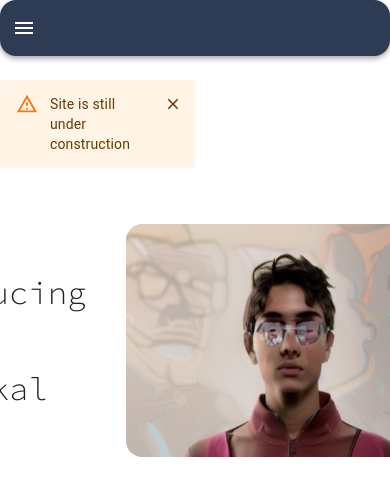
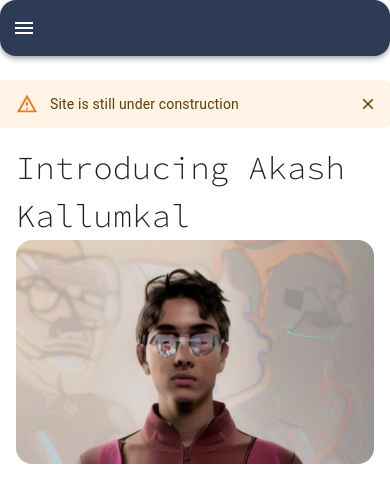
Before and after one commit to Xocash695/my-portfolio, a Next.js app: page / in a window 390 px wide. Shown: the top 502 px of the page. Built offline with nearby package versions, Linux system fonts and the light colour scheme.

Commit message:
fixed image responsiveness

```diff
--- a/src/app/page.tsx
+++ b/src/app/page.tsx
@@ -1,20 +1,27 @@
 "use client"
-import {Source_Code_Pro} from "next/font/google"
+import { Source_Code_Pro } from "next/font/google"
 import styles from './page.module.css'
 import Box from '@mui/material/Box';
+import Container from "@mui/material/Container";
+import * as React from 'react';
+import CssBaseline from '@mui/material/CssBaseline';
 
-
-const source_code_pro = Source_Code_Pro({ subsets: ['latin'], style: 'italic', weight: '300' })
+const source_code_pro = Source_Code_Pro({ subsets: ['latin'], style: 'italic', weight: '300', })
 
 export default function Home() {
   return (
     <>
+      <Container
+      sx={{
+        maxWidth: "sm",
+        m: "5"
+      }}
+
+        >
         <Box
           sx={{
             justifyContent: 'center',
-      display: 'flex',
-      alignContent: 'center',
-      alignItems: 'center'
+
           }}
 
         >
@@ -22,17 +29,16 @@ export default function Home() {
           <Box
             component="img"
             sx={{
-          height: 233,
-          width: 350,
-          maxHeight: { xs: 233, md: 167 },
-          maxWidth: { xs: 350, md: 250 },
-          m: 5,
-          borderRadius: '16px'
+              height: '100%',
+              width: '100%',
+              borderRadius: '16px',
+
             }}
             alt="The house from the offer."
             src="akashkglasses.png"
           />
         </Box>
+      </Container>
     </>
   )
 }
--- a/src/components/unconstruction.tsx
+++ b/src/components/unconstruction.tsx
@@ -10,7 +10,7 @@ export default function Unconstruction() {
   const [open, setOpen] = React.useState(true);
 
   return (
-    <Box sx={{ width: '50%', mt: 10,}}>
+    <Box sx={{ width: 'auto', mt: 10,}}>
       <Collapse in={open}>
         <Alert
           severity="warning"
```
Lines whose indentation alone changed are shown as unchanged.
